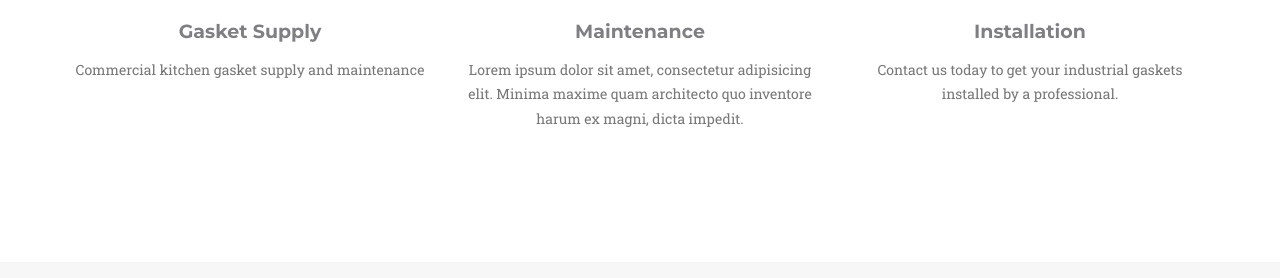
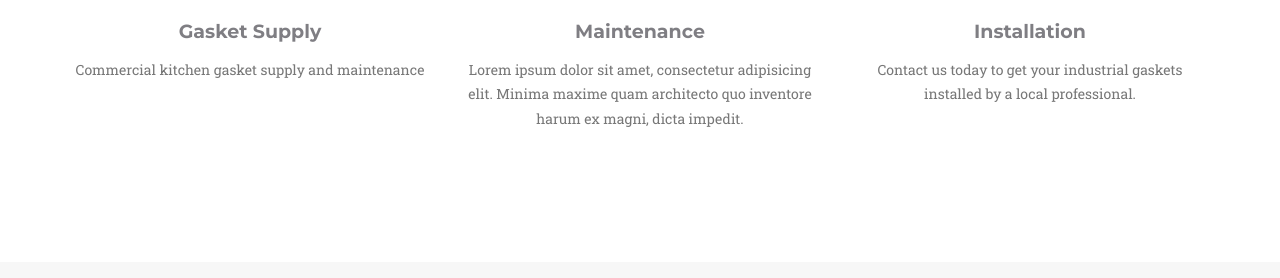
Before and after one commit to JasonSwingen/ncgaskets, a Jekyll site: the page built from index.html, in a window 1280 px wide and 900 px high, scrolled down 865 px. Shown: the part 200-478 px from the top of the window. Built offline with Jekyll 4.4.1, drawn with Linux system fonts in a browser that asks for light colours; some web fonts are replaced.

Commit message:
updates to services

```diff
--- a/_includes/services.html
+++ b/_includes/services.html
@@ -30,7 +30,7 @@
           <i class="fa fa-lock fa-stack-1x fa-inverse"></i>
         </span>
         <h4 class="service-heading">Installation</h4>
-        <p class="text-muted">Contact us today to get your industrial gaskets installed by a professional.</p>
+        <p class="text-muted">Contact us today to get your industrial gaskets installed by a local professional.</p>
       </div>
     </div>
   </div>
```
